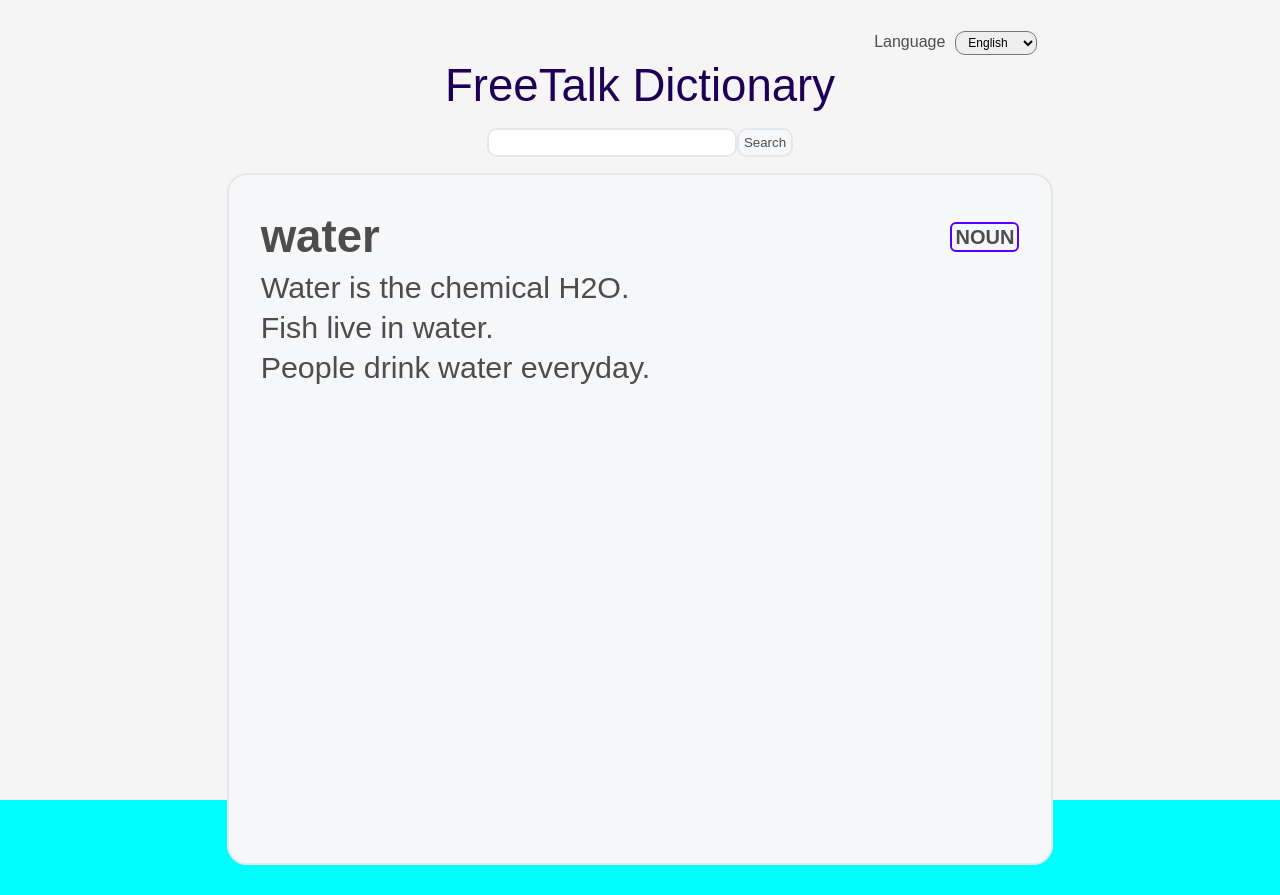
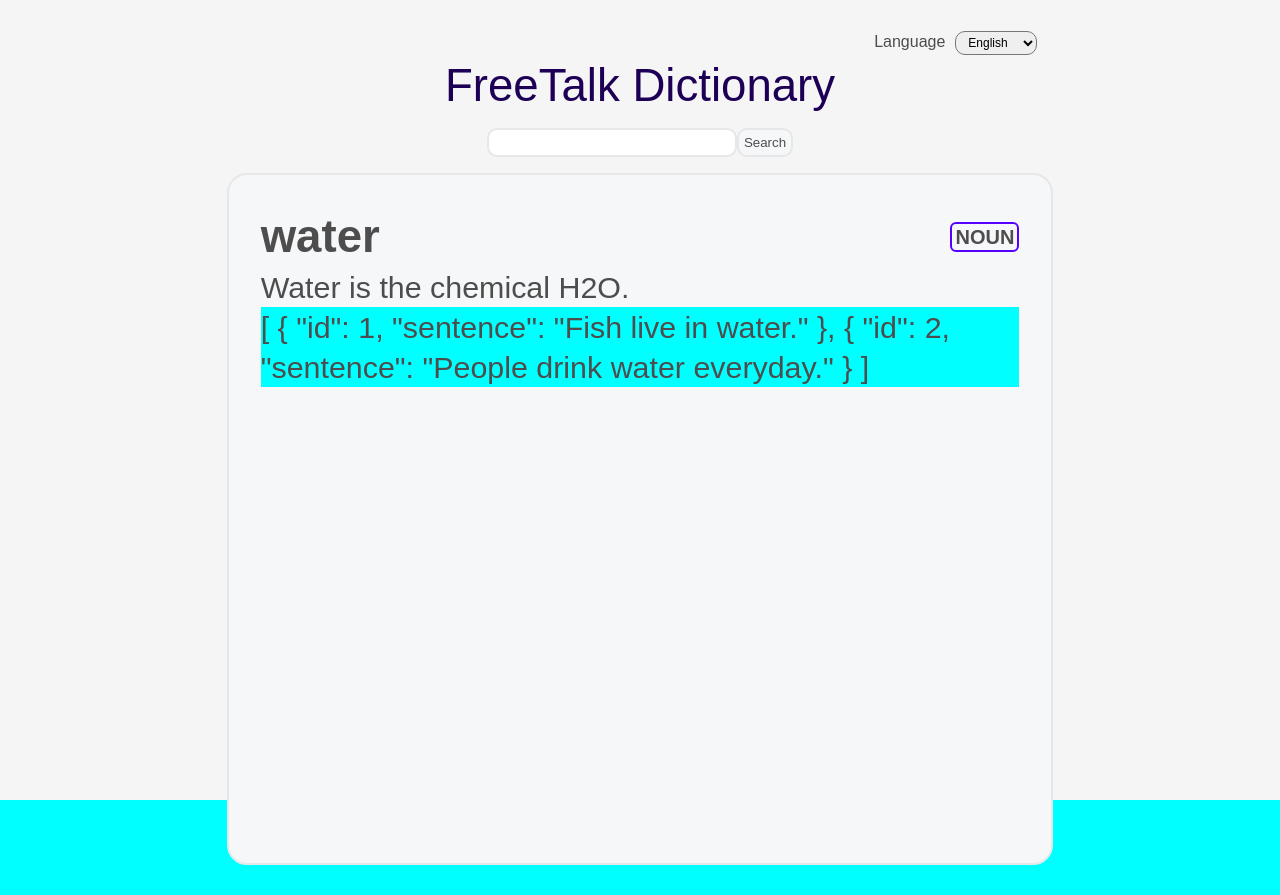
Before and after one commit to erondpowell/mvp-ft-dictionary-ui, a Vue app: page / in a window 1280 px wide. Built offline with nearby package versions, Linux system fonts and the light colour scheme; a web font is replaced by a local one.

Commit message:
moved examples into new carousel widget

```diff
--- /dev/null
+++ b/src/widgets/Carousel.vue
@@ -0,0 +1,18 @@
+<script setup>
+const props = defineProps(["content"])
+
+import Card from '../components/Card.vue'
+
+</script>
+<template>
+    <div class="carousel-card">
+        {{ props.content }}
+    </div>
+</template>
+<style scoped>
+
+.carousel-card {
+    background-color: aqua;
+}
+
+</style>
--- a/src/widgets/Content.vue
+++ b/src/widgets/Content.vue
@@ -4,6 +4,7 @@ import Card from '../components/Card.vue';
 import ContentTopBar from './ContentTopBar.vue';
 import ContentBite from './ContentBite.vue';
 import Pill from '../components/Pill.vue';
+import Carousel from './Carousel.vue'
 
 import '../styles/vars.css'
 
@@ -23,7 +24,8 @@ let {word, explanation, pos, examples } = getTerm;
             <Pill :pos="pos" />
         </div>
         <p>{{ explanation }}</p>
-        <p v-for="ex in examples">{{ ex.sentence }}</p>
+        <!-- <p v-for="ex in examples">{{ ex.sentence }}</p> -->
+        <Carousel :content="examples" />
       </Card>
     </ContentBite>
   </div>
```
